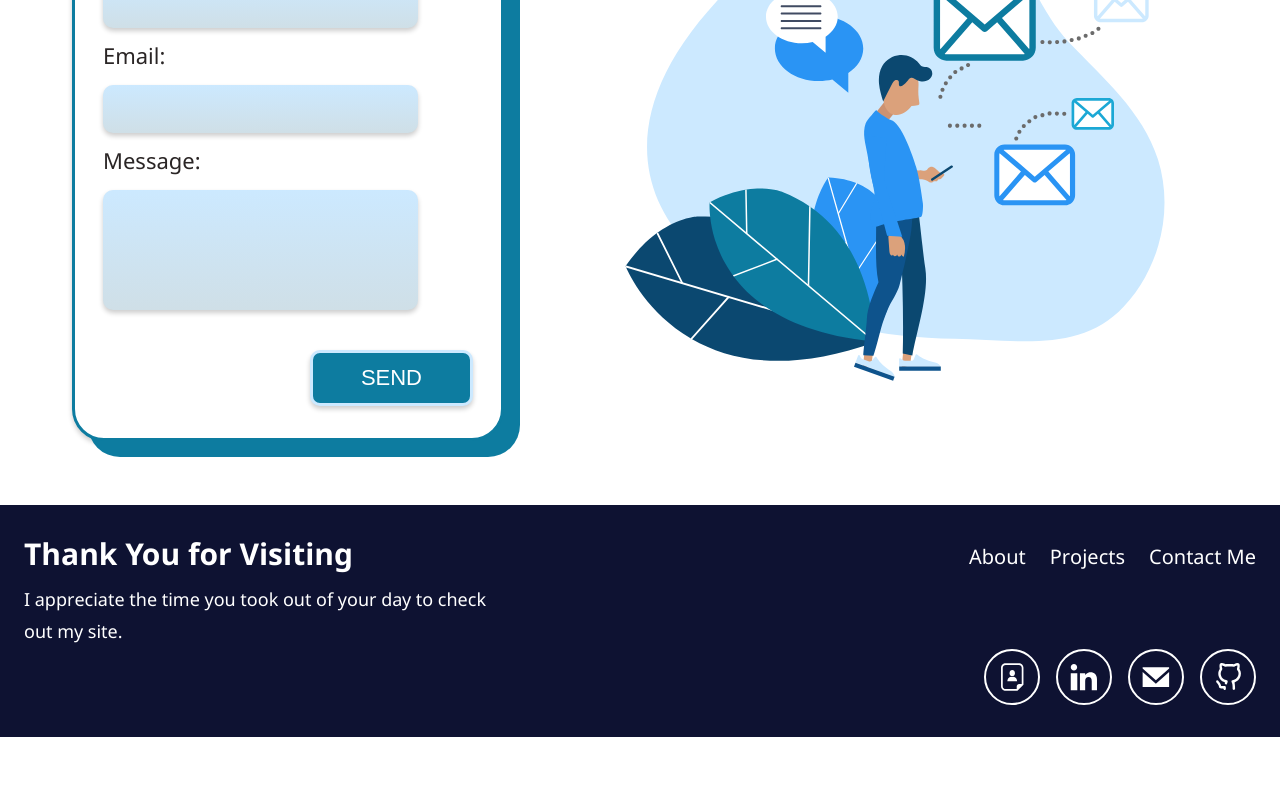
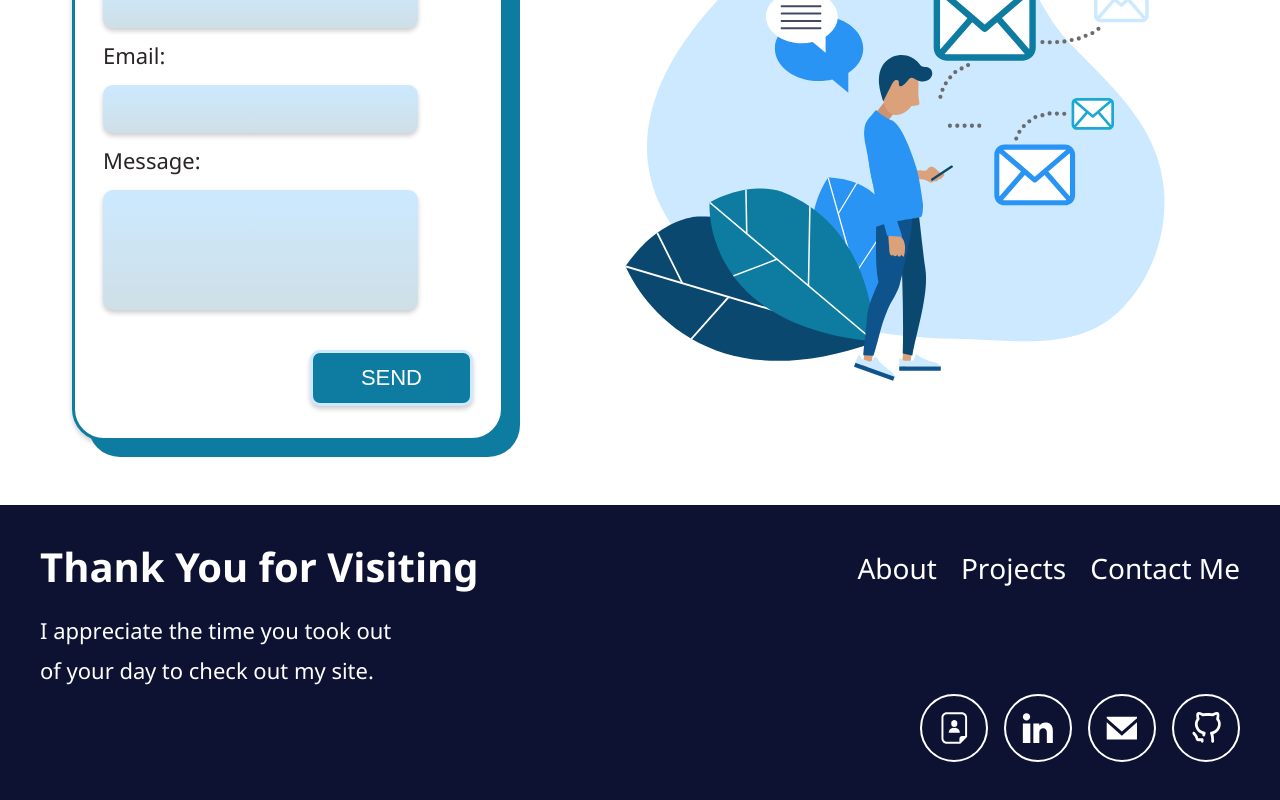
Before and after one commit to alejo2198/portfolio, a React (Create React App) app: page / in a window 1280 px wide. Shown: the part 3312-4112 px from the top of the page. Before the commit the page ends 4049 px from the top, so only its background shows below. Built offline with nearby package versions, Linux system fonts and the light colour scheme.

Commit message:
imporve sizing for footer

```diff
--- a/src/components/Footer/Footer.module.scss
+++ b/src/components/Footer/Footer.module.scss
@@ -8,6 +8,9 @@
     @include tablet{
         padding: $large-spacing $medium-spacing;
     }
+    @include desktop{
+        padding: $extra-large-spacing;
+    }
 
 
     &__title{
@@ -15,6 +18,10 @@
         margin-bottom: $extra-small-spacing;
         @include tablet{
             @include styleText($t-footer-heading-fs,700);
+        }
+        @include desktop{
+            @include styleText($d-footer-heading-fs,700);
+            margin-bottom: $small-spacing;
         }
     }
     &__text{
@@ -24,6 +31,11 @@
             @include styleText($t-body-fs,400);
             line-height: $t-body-lh;
             width: 80%;
+        }
+        @include desktop{
+            @include styleText($d-body-fs,400);
+            line-height: $d-body-lh;
+            width: 60%;
         }
     }
     &__links-container{
@@ -35,7 +47,6 @@
             display: flex;
             gap:1.5rem;
             justify-content: space-between;
-
         }
     }
     &__link-container{
@@ -48,6 +59,9 @@
         @include styleText($m-footer-link-fs,400);
         @include tablet{
             @include styleText($t-footer-link-fs,400);
+        }
+        @include desktop{
+            @include styleText($d-footer-link-fs,400);
         }
 
         &:hover{
@@ -69,7 +83,9 @@
         display:flex;
         justify-content:center;
         align-items: center;
-
+        @include desktop{
+            padding:1rem;
+        }
         &:hover{
             background: linear-gradient(to right, $primary-color, purple);
         }
@@ -81,6 +97,10 @@
         @include tablet{
             width:1.75rem;
             height:1.75rem;
+        }
+        @include desktop{
+            width:2rem;
+            height:2rem;
         }
 
     }
--- a/src/styles/partials/_variables.scss
+++ b/src/styles/partials/_variables.scss
@@ -71,7 +71,7 @@ $d-body-fs:1.375rem;
 $d-label-fs:1.375rem;
 $d-in-development-fs:1.5rem;
 $d-footer-heading-fs:2.5rem;
-$d-footer-link-fs:1.875rem;
+$d-footer-link-fs:1.75rem;
 
 
 $d-carousel-lh:2.5rem;
```
